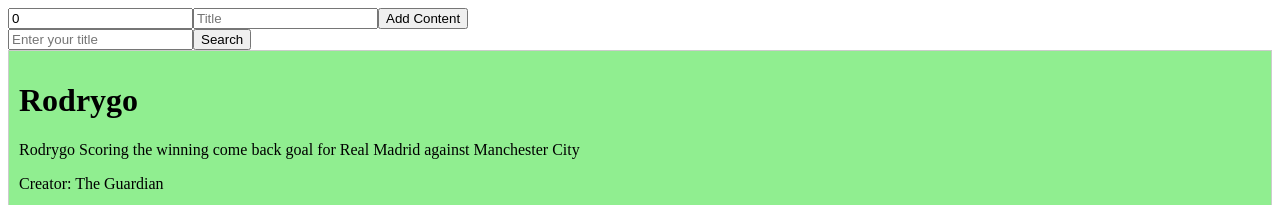
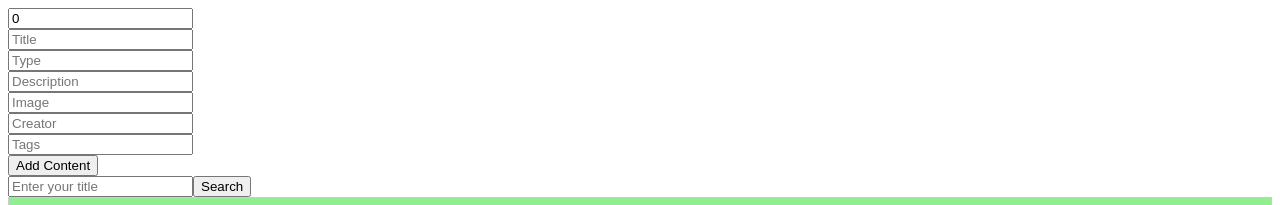
Before and after one commit to MuhammedAdwan/Muh_Adwan_WEB601_F_Team, an Angular app in the folder Muh_Adwan_RealMadrid/: page / in a window 1280 px wide. Shown: the top 205 px of the page. Built offline with nearby package versions, Linux system fonts and the light colour scheme.

Commit message:
fixing adding new content

```diff
--- a/Muh_Adwan_RealMadrid/src/app/create-content/create-content.component.html
+++ b/Muh_Adwan_RealMadrid/src/app/create-content/create-content.component.html
@@ -1,6 +1,11 @@
 <form #contentForm="ngForm">
-    <input type="number" name="id" placeholder="ID" [(ngModel)]="newContent.id" required>
-    <input type="text" name="title" placeholder="Title"  [(ngModel)]="newContent.title" required>
+    <input type="number" name="id" placeholder="ID" [(ngModel)]="newContent.id" required><br>
+    <input type="text" name="title" placeholder="Title"  [(ngModel)]="newContent.title" required><br>
+    <input type="text" name="type" placeholder="Type"  [(ngModel)]="newContent.type" required><br>
+    <input type="text" name="description" placeholder="Description"  [(ngModel)]="newContent.description" required><br>
+    <input type="text" name="imgURL" placeholder="Image"  [(ngModel)]="newContent.imgURL" required><br>
+    <input type="text" name="Creator" placeholder="Creator"  [(ngModel)]="newContent.creator" required><br>
+    <input type="text" name="tags" placeholder="Tags"  [(ngModel)]="newContent.tags" required><br>
     <button (click)="addContent(contentForm)">Add Content</button>
     <p *ngIf="errorMessage" class="error-message">{{ errorMessage }}</p>
   </form>
```
